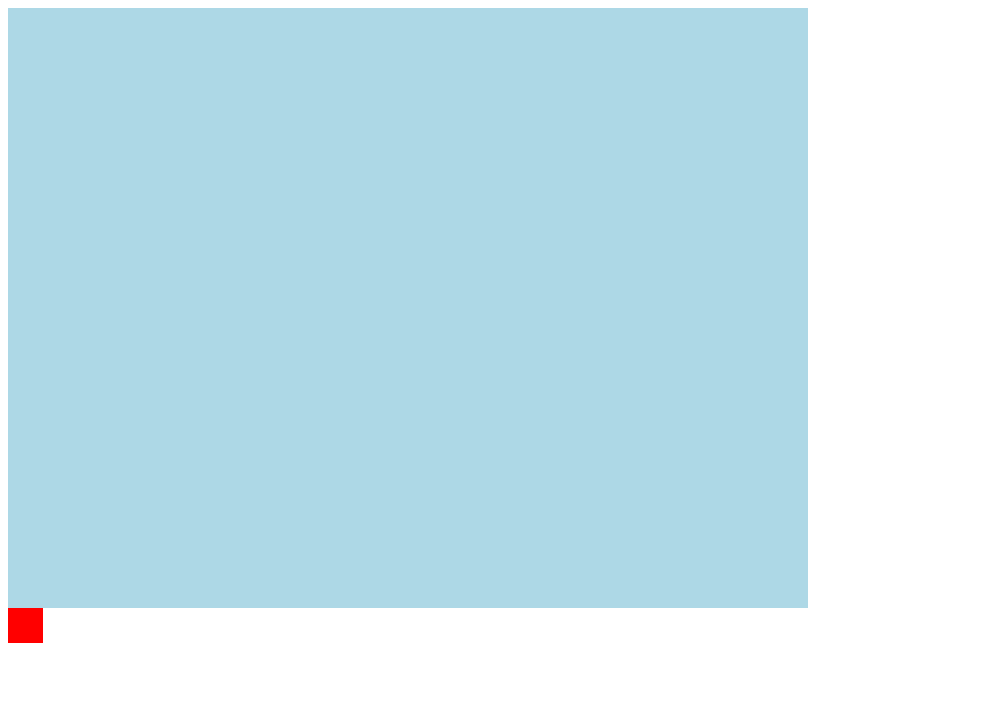
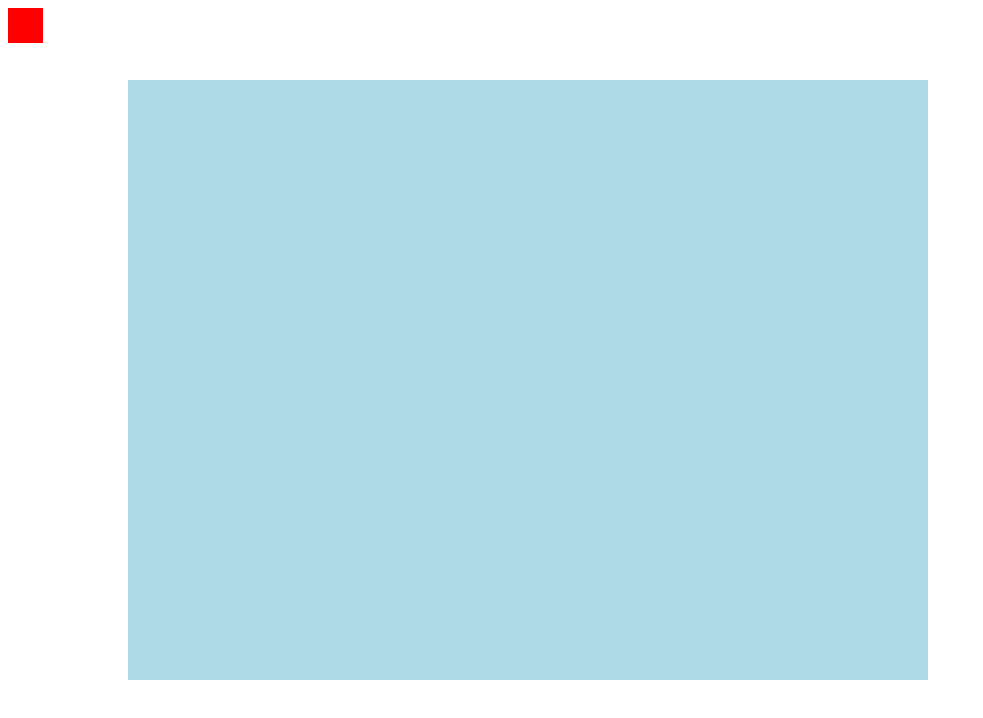
Before and after one commit to Hehefunnyboi/First-Game, a plain HTML site: page index.html in a window 1280 px wide. Shown: the whole page, without its empty margins (0-983 px from the left). Drawn offline with Linux system fonts and the light colour scheme.

Commit message:
Update style.css

```diff
--- a/style.css
+++ b/style.css
@@ -4,6 +4,9 @@
     border: 1px;
     border-color: black;
     background-color: lightblue;
+    position: absolute;
+    top: 10%;
+    left: 10%;
 }
 
 #character{
```
